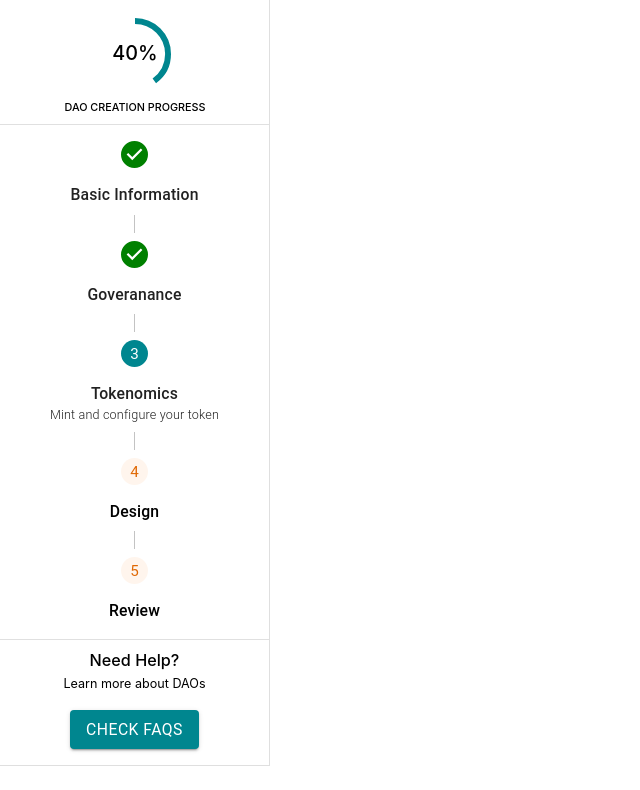
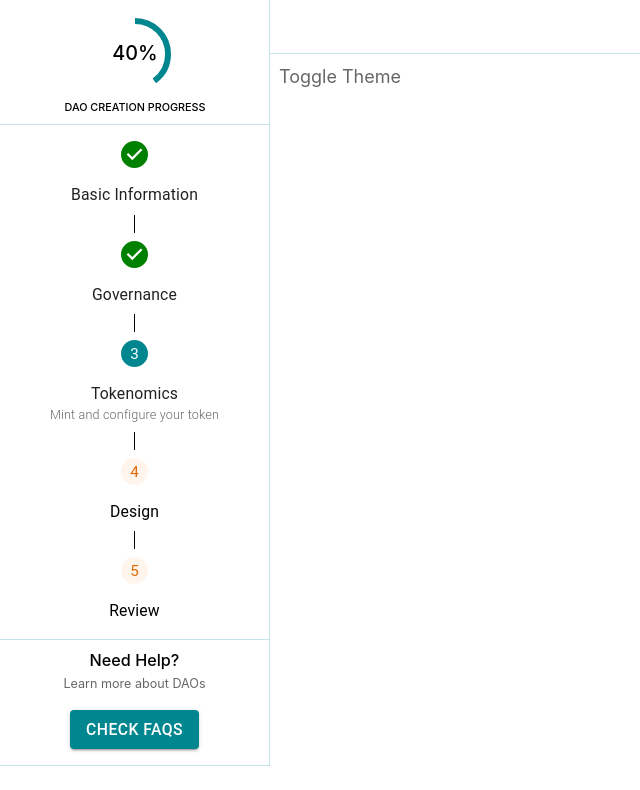
Before and after one commit to paideiadao/paideia-frontend, a Next.js app: page /creation in a window 1280 px wide. Shown: the top 790 px of the page, without its empty margins (0-640 px from the left). Built offline with nearby package versions, Linux system fonts and the light colour scheme.

Commit message:
Layout & Theme

```diff
--- a/components/creation/nav/Help.tsx
+++ b/components/creation/nav/Help.tsx
@@ -1,12 +1,37 @@
 import { Box } from "@mui/material";
-import Button from '@mui/material/Button';
+import Button from "@mui/material/Button";
 
 export default function Help(props) {
-    return <Box sx={{display: 'flex', width: '100%', flexDirection: 'column', alignItems: 'center'}}>
-        <Box sx={{fontSize: '.9rem', fontWeight: 450}}>Need Help?</Box>
-        <Box sx={{fontSize: '.7rem', fontWeight: 370, mb: 2}}>Learn more about DAOs</Box>
-        <Button variant="contained" sx={{fontWeight: 400}}>
-            Check FAQs
-        </Button>
+  return (
+    <Box
+      sx={{
+        display: "flex",
+        width: "100%",
+        flexDirection: "column",
+        alignItems: "center",
+      }}
+    >
+      <Box sx={{ fontSize: ".9rem", fontWeight: 450 }}>Need Help?</Box>
+      <Box
+        sx={{
+          fontSize: ".7rem",
+          fontWeight: 400,
+          mb: 2,
+          color: "primary.text",
+        }}
+      >
+        Learn more about DAOs
+      </Box>
+      <Button
+        variant="contained"
+        sx={{
+          fontWeight: 450,
+          backgroundColor: "circle.main",
+          color: "backgroundColor.main",
+        }}
+      >
+        Check FAQs
+      </Button>
     </Box>
+  );
 }
--- a/components/creation/nav/Nav.tsx
+++ b/components/creation/nav/Nav.tsx
@@ -2,16 +2,44 @@ import Progress from "./Progress";
 import * as React from "react";
 import { Box, Divider } from "@mui/material";
 import StepSelector from "./StepSelector";
-import Help from './Help'
+import Help from "./Help";
 
 export default function Nav(props) {
   return (
-    <Box sx={{ width: "15rem",pb: 2, borderRight: "1px solid rgba(0, 0, 0, .125)", borderBottom: '1px solid rgba(0, 0, 0, .125)' }}>
-      <Progress {...props} />
-      <Divider sx={{ mt: 1, mb: 1 }} />
-      <StepSelector {...props} />
-      <Divider sx={{ mt: 1, mb: 1 }} />
-      <Help/>
-    </Box>
+    <>
+      <Box
+        sx={{
+          position: 'fixed',
+          top: 0,
+          left: 0,
+          width: "15rem",
+          pb: 2,
+          borderRight: "1px solid",
+          borderBottom: "1px solid",
+          borderRightColor: "divider.main",
+          borderBottomColor: "divider.main",
+          backgroundColor: "backgroundColor.main",
+          color: "color.main",
+        }}
+      >
+        <Progress {...props} />
+        <Divider sx={{ mt: 1, mb: 1, borderBottomColor: "divider.main" }} />
+        <StepSelector {...props} />
+        <Divider sx={{ mt: 1, mb: 1, borderBottomColor: "divider.main" }} />
+        <Help />
+      </Box>
+      <Box sx={{
+          position: 'fixed',
+          top: '0',
+          ml: '15rem',
+          backgroundColor: "backgroundColor.main",
+          borderBottom: '1px solid',
+          borderBottomColor: "divider.main",
+          height: '3rem',
+          width: 'calc(100% - 15rem)'
+      }}>
+
+      </Box>
+    </>
   );
 }
--- a/components/creation/nav/Progress.tsx
+++ b/components/creation/nav/Progress.tsx
@@ -25,7 +25,8 @@ function CircularProgressWithLabel(
             {...props}
             size="4rem"
             value={props.value * 20}
-            color="primary"
+            // @ts-expect-error
+            color="circle"
           />
           <Box
             sx={{
--- a/components/creation/nav/StepSelector.tsx
+++ b/components/creation/nav/StepSelector.tsx
@@ -15,7 +15,7 @@ export default function StepSelector(props) {
       label: "Pick your name and url",
     },
     {
-      title: "Goveranance",
+      title: "Governance",
       label: "Manage how voting will work",
     },
     {
@@ -51,7 +51,7 @@ export default function StepSelector(props) {
             <Divider
               orientation="vertical"
               flexItem
-              style={{ background: "rgba(0, 0, 0, .125)" }}
+              style={{ background: "divider.main" }}
             />
           </Box>
         }
@@ -59,9 +59,17 @@ export default function StepSelector(props) {
         {steps.map((i: any, c: number) => (
           <Step key={i.title} sx={{ width: "100%", textAlign: "center" }}>
             <StepLabel classes={{ alternativeLabel: "", labelContainer: "" }}>
-              {i.title}
+              <Box sx={{ fontWeight: 440 }}>{i.title}</Box>
               {c === props.value && (
-                <Box sx={{ fontSize: ".7rem", fontWeight: 300 }}>{i.label}</Box>
+                <Box
+                  sx={{
+                    fontSize: ".7rem",
+                    fontWeight: 300,
+                    color: "primary.text",
+                  }}
+                >
+                  {i.label}
+                </Box>
               )}
             </StepLabel>
           </Step>
--- a/pages/creation.tsx
+++ b/pages/creation.tsx
@@ -2,15 +2,33 @@ import { Box } from "@mui/material";
 import * as React from "react";
 import Nav from "../components/creation/nav/Nav";
 import { ThemeProvider } from "@mui/material/styles";
-import { LightTheme } from "../theme/theme";
+import { DarkTheme, LightTheme } from "../theme/theme.js";
 
 export default function Creation(props) {
+  const [theme, setTheme] = React.useState(LightTheme);
   const [data, setData] = React.useState({
     navStage: 2,
   });
+
+  let lookup = {
+      'light': '#FFFFFF',
+      'dark': 'rgba(17, 24, 39, 1)'
+  }
+
+  React.useEffect(() => {
+      let temp = theme === LightTheme ? 'light' : 'dark';
+    document.body.style.background = lookup[temp];
+  }, [theme])
+
   return (
-    <ThemeProvider theme={LightTheme}>
+    <ThemeProvider theme={theme}>
       <Nav value={data.navStage} />
+      <Box sx={{position: 'fixed', ml: '15.5rem', top: '3.5rem'}}>
+        <Box onClick={() => theme === DarkTheme ? setTheme(LightTheme) : setTheme(DarkTheme)} sx={{color: 'primary.text'}}>
+            Toggle Theme
+        </Box>
+
+      </Box>
     </ThemeProvider>
   );
 }
--- a/theme/theme.ts
+++ b/theme/theme.js
@@ -2,11 +2,17 @@ import { createTheme } from "@mui/material/styles";
 
 export const LightTheme = createTheme({
   palette: {
+    circle: {
+      main: "#00868F",
+    },
+    divider: {
+      main: "rgba(159, 210, 219, 0.6)",
+    },
     primary: {
       // light: will be calculated from palette.primary.main,
       main: "#00868F",
       light: "",
-
+      text: "rgba(0, 0, 0, 0.6)",
       // dark: will be calculated from palette.primary.main,
       // contrastText: will be calculated to contrast with palette.primary.main
     },
@@ -26,14 +32,14 @@ export const LightTheme = createTheme({
   },
   components: {
     MuiStepLabel: {
-        styleOverrides: {
-            labelContainer: {
-                color: 'black',
-            },
-            label: {
-                fontWeight: 500
-            }
-        }
+      styleOverrides: {
+        labelContainer: {
+          color: "black",
+        },
+        label: {
+          fontWeight: 500,
+        },
+      },
     },
     MuiStepIcon: {
       styleOverrides: {
@@ -43,9 +49,9 @@ export const LightTheme = createTheme({
           },
           "&.Mui-active": {
             color: "#00868F",
-            '& text': {
-                fill: 'white'
-            }
+            "& text": {
+              fill: "white",
+            },
           },
 
           color: "rgba(255, 130, 26, 0.08)",
@@ -62,16 +68,29 @@ export const LightTheme = createTheme({
 
 export const DarkTheme = createTheme({
   palette: {
+    circle: {
+      main: "#9FD2DB",
+    },
+    divider: {
+      main: "rgba(159, 210, 219, 0.2)",
+    },
+    backgroundColor: {
+      main: "rgba(17, 24, 39, 1)",
+    },
+    color: {
+      main: "white",
+    },
     primary: {
       // light: will be calculated from palette.primary.main,
-      main: "#1D1160",
-
+      main: "#00868F",
+      light: "",
+      text: "rgba(255, 255, 255, 0.7)",
       // dark: will be calculated from palette.primary.main,
       // contrastText: will be calculated to contrast with palette.primary.main
     },
     secondary: {
       light: "#00788C",
-      main: "#00788C",
+      main: "rgba(224, 104, 4, 1)",
       // dark: will be calculated from palette.secondary.main,
       contrastText: "#E5E5E5",
     },
@@ -84,25 +103,46 @@ export const DarkTheme = createTheme({
     tonalOffset: 0.2,
   },
   components: {
-    MuiInputLabel: {
+    MuiStepLabel: {
       styleOverrides: {
         root: {
-          color: "#333333",
+          "&-label.Mui-completed": {
+            color: "white",
+          },
+        },
+        labelContainer: {
+          color: "white",
+        },
+        label: {
+          "&.Mui-completed": {
+            color: "white",
+          },
+          "&.Mui-active": {
+            color: "white",
+          },
         },
       },
     },
-    MuiMenuItem: {
+    MuiStepIcon: {
       styleOverrides: {
         root: {
-          color: "#1D1160",
+          "&.Mui-completed": {
+            color: "#66BB6A",
+          },
+          "&.Mui-active": {
+            color: "#00868F",
+            "& text": {
+              fill: "white",
+            },
+          },
+
+          color: "rgba(252, 158, 79, 0.08)",
         },
-      },
-    },
-    MuiTypography: {
-      styleOverrides: {
-        root: {
-          color: "#333333",
+        text: {
+          fill: "rgba(255, 207, 126, 1)",
         },
+        active: {},
+        completed: {},
       },
     },
   },
--- a/tsconfig.json
+++ b/tsconfig.json
@@ -15,6 +15,6 @@
     "isolatedModules": true,
     "jsx": "preserve"
   },
-  "include": ["next-env.d.ts", "**/*.ts", "**/*.tsx"],
+  "include": ["next-env.d.ts", "**/*.ts", "**/*.tsx", "theme/theme.js"],
   "exclude": ["node_modules"]
 }
```
